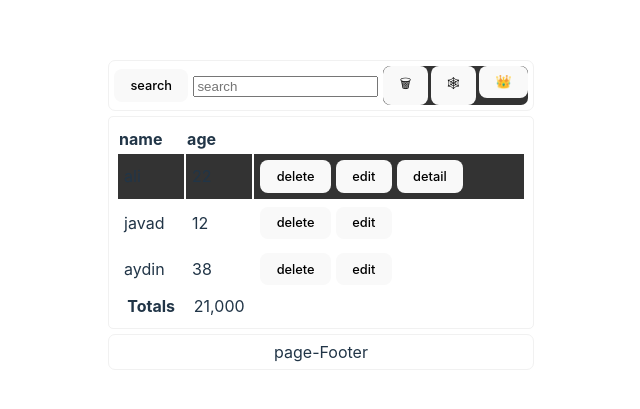
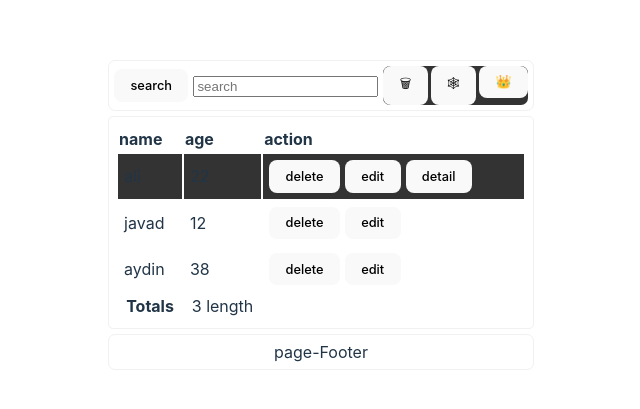
Before and after one commit to mehShekari/compoundedComponent, a React (Vite) app: page / in a window 1280 px wide. Shown: the part 185-594 px from the top of the page, without its empty margins (319-959 px from the left). Built offline with nearby package versions, Linux system fonts and the light colour scheme.

Commit message:
fixed re-render in compoundPage

```diff
--- a/src/App.tsx
+++ b/src/App.tsx
@@ -3,21 +3,23 @@ import './App.css'
 import PageCompound from './components/pageCompound/pageCompound'
 import TableCompound from './components/tableCompound/tableCompound'
 import ErrorBoundary from './utils/errorBoundary'
+import FallBack from './utils/fallback'
 
 function App() {
     const [state, setState] = useState(0)
     console.log(state)
 
     return (
-        <ErrorBoundary fallBack={<>Error</>}>
+        <ErrorBoundary fallBack={(message) =>{
+           return <FallBack message={message} />
+        }}>
             <PageCompound>
-                <PageCompound.Header>
-                    <PageCompound.Header.MultiSearch />
-                    <PageCompound.Header.SingleSearch />
-                    <PageCompound.Header.Actions className='bg-red' />
-                </PageCompound.Header>
+            <PageCompound.Header >
+                <PageCompound.Header.Actions className='bg-red' />
+            </PageCompound.Header>
                 <PageCompound.Body>
                     <TableCompound captions={["name", "age"]} columns={["name", "age"]}>
+                        <TableCompound.Header />
                         <TableCompound.Body>
                             {({ index, item }) => {
                                 if (index === 0) {
@@ -43,7 +45,6 @@ function App() {
                         </TableCompound.Body>
                     </TableCompound>
                 </PageCompound.Body>
-                <PageCompound.Footer />
             </PageCompound>
             {/* <TestComponent /> */}
         </ErrorBoundary>
--- a/src/components/pageCompound/pageCompound.tsx
+++ b/src/components/pageCompound/pageCompound.tsx
@@ -4,6 +4,8 @@ import PageCompoundHeader from "./components/header";
 import PageCompoundBody from "./components/body";
 import PageCompoundFooter from "./components/footer";
 import useFilterNodeChildren from "../../hooks/useFilterNodeChildren";
+import ErrorBoundary from "../../utils/errorBoundary";
+import FallBack from "../../utils/fallback";
 
 /**
  * * PAGE_COMPOUND
@@ -38,13 +40,18 @@ function PageCompound({ children }: { children?: React.ReactNode }){
         ]
     })
 
-    return <PageCompoundContext.Provider value={{
-        data, setData,
-        getTest
+    return <ErrorBoundary fallBack={(message) => {
+        return <FallBack message={message} />
     }}>
-        {/* {CustomChildren} */}
-        {FinalChildren}
-    </PageCompoundContext.Provider>
+        <PageCompoundContext.Provider value={{
+            data, setData,
+            getTest
+        }}>
+            {/* {CustomChildren} */}
+            {FinalChildren}
+        </PageCompoundContext.Provider>
+    </ErrorBoundary>
+
 }
 
 PageCompound.Header = PageCompoundHeader;
--- a/src/components/tableCompound/components/footer.tsx
+++ b/src/components/tableCompound/components/footer.tsx
@@ -1,9 +1,12 @@
+import { usePageCompoundContext } from "../../pageCompound/pageCompound";
+
 const TableCompoundFooter = () =>
 {
+    const { data } = usePageCompoundContext()
     return <tfoot>
         <tr>
             <th scope="row">Totals</th>
-            <td>21,000</td>
+            <td>{data.length} length</td>
         </tr>
     </tfoot>
 }
--- a/src/components/tableCompound/components/header.tsx
+++ b/src/components/tableCompound/components/header.tsx
@@ -15,6 +15,7 @@ const TableCompoundHeader = ({ children }: { children?: React.ReactNode }) => {
                 </th>
                 })
             }
+             <th style={{ textAlign: "left" }}><div className="px-2" >action</div></th>
         </tr>}
     </thead>
 }
--- a/src/components/tableCompound/components/row.tsx
+++ b/src/components/tableCompound/components/row.tsx
@@ -43,4 +43,6 @@ const TableCompoundRow = ({ children, row,className = "",...rest }: Optional | R
 
 TableCompoundRow.Actions = TableCompoundActions;
 TableCompoundRow.Td = Td;
+
+
 export default TableCompoundRow
--- a/src/components/tableCompound/tableCompound.tsx
+++ b/src/components/tableCompound/tableCompound.tsx
@@ -3,6 +3,8 @@ import TableCompoundBody from "./components/body";
 import TableCompoundFooter from "./components/footer";
 import TableCompoundHeader from "./components/header";
 import useFilterNodeChildren from "../../hooks/useFilterNodeChildren";
+import ErrorBoundary from "../../utils/errorBoundary";
+import FallBack from "../../utils/fallback";
 /**
  * * TABLE_COMPOUND
 */
@@ -26,7 +28,7 @@ export function useTableCompoundContext()
 
 function TableCompound({ children, captions, columns }: IProps)
 {
-
+    console.log("re-render")
     const { FinalChildren } = useFilterNodeChildren({
         children,
         checkDisplayName: "compound-table-",
@@ -38,12 +40,16 @@ function TableCompound({ children, captions, columns }: IProps)
         ]
     })
 
-    return <TableCompoundContext.Provider value={{ captions, columns }}>
-        <table style={{ border: "1px solid #f1f1f1",  borderRadius: "5px", padding: "7px", width: "100%" }}>
-            {/* {CustomChildren} */}
-            {FinalChildren}
-        </table>
-    </TableCompoundContext.Provider>
+    return <ErrorBoundary fallBack={(message) => {
+        return <FallBack message={message} />
+    }}>
+        <TableCompoundContext.Provider value={{ captions, columns }}>
+            <table style={{ border: "1px solid #f1f1f1", borderRadius: "5px", padding: "7px", width: "100%" }}>
+                {/* {CustomChildren} */}
+                {FinalChildren}
+            </table>
+        </TableCompoundContext.Provider>
+    </ErrorBoundary>
 }
 
 TableCompound.Header = TableCompoundHeader;
--- a/src/utils/errorBoundary.tsx
+++ b/src/utils/errorBoundary.tsx
@@ -2,17 +2,21 @@ import { Component, ErrorInfo, ReactNode } from "react";
 
 type TProps = {
     // using `interface` is also ok
-    fallBack: React.ReactNode, children:
-    React.ReactNode
+    fallBack: (message: string) =>  React.ReactNode,
+    children: React.ReactNode
 };
 
 type TState = {
     hasError: boolean
+    errorMessage: any
 }
 
 export default class ErrorBoundary extends Component<TProps, TState>
 {
-    state: TState = { hasError: false }
+    state: TState = {
+        hasError: false,
+        errorMessage: null
+    }
 
     static getDerivedStateFromError()
     {
@@ -20,12 +24,16 @@ export default class ErrorBoundary extends Component<TProps, TState>
     }
 
     componentDidCatch(error: Error, errorInfo: ErrorInfo): void {
-        console.log(error, errorInfo)
+        console.error(error)
+        console.error(errorInfo)
+        this.state.errorMessage = error.message
     }
 
     render(): ReactNode {
         if(this.state.hasError)
-            return this.props.fallBack
+            return <>
+                {this.props.fallBack(this.state.errorMessage)}
+            </>
         else return this.props.children
     }
 }
--- /dev/null
+++ b/src/utils/fallback.tsx
@@ -0,0 +1,4 @@
+export default function FallBack({ message }: { message: string})
+{
+    return <>Error <span style={{ color: "crimson" }}>{message}</span></>
+}
```
